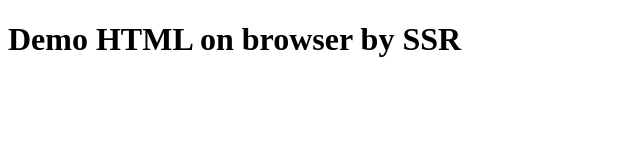
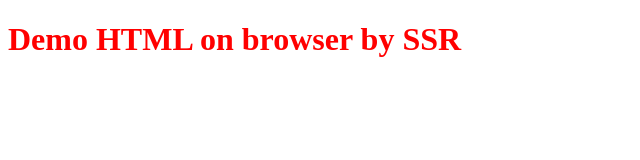
Before and after one commit to truonghii/git-demo, a plain HTML site: page index.html in a window 1280 px wide. Shown: the whole page, without its empty margins (0-640 px from the left). Drawn offline with Linux system fonts and the light colour scheme.

Commit message:
color red

```diff
--- a/index.html
+++ b/index.html
@@ -6,6 +6,6 @@
     <title>Document</title>
 </head>
 <body>
-    <h1>Demo HTML on browser by SSR</h1>
+    <h1 style="color: red;">Demo HTML on browser by SSR</h1>
 </body>
 </html>
```
